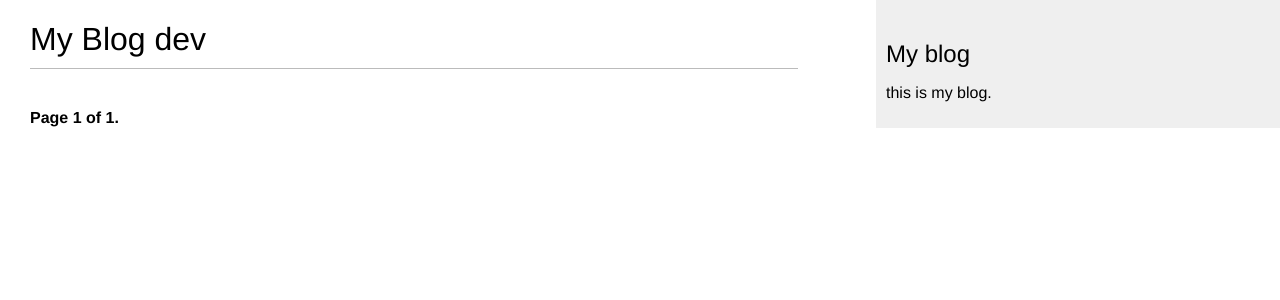
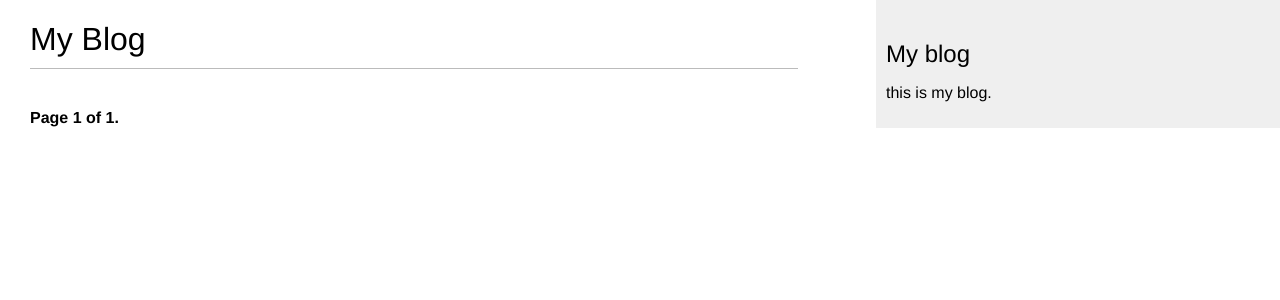
Before and after one commit to likelion-backend-6th/DjangoProject_AnJuHyeon, a Django app: page /blog/list/ in a window 1280 px wide. Shown: the top 300 px of the page. Run offline with Django 4.2, Linux system fonts and the light colour scheme; data that the repository does not hold is empty.

Commit message:
시스템 환경변수 삭제

```diff
--- a/blog/templates/blog/post/list.html
+++ b/blog/templates/blog/post/list.html
@@ -1,7 +1,7 @@
 {% extends 'blog/base.html' %}
 {% block title %}My Blog{% endblock title %}
 {% block content %}
-    <h1>My Blog {{ stage }}</h1>
+    <h1>My Blog</h1>
     {% for post in posts %}
         <h2>
             <a href="{{ post.get_absolute_url }}">
--- a/blog/views.py
+++ b/blog/views.py
@@ -1,5 +1,3 @@
-import os
-
 from django.core.mail import send_mail
 from django.core.paginator import Paginator, PageNotAnInteger, EmptyPage
 from django.shortcuts import render, get_object_or_404
@@ -18,7 +16,6 @@ class PostListView(ListView):
 
 # Create your views here.
 def post_list(request):
-    stage = os.getenv('STAGE', 'dev')
     per_page = request.GET.get('per_page', 3)
     page_number = request.GET.get('page', 1)
     post_list = Post.published.all()
@@ -29,7 +26,7 @@ def post_list(request):
         posts = paginator.page(1)
     except EmptyPage:
         posts = paginator.page(paginator.num_pages)
-    return render(request, 'blog/post/list.html', {'posts': posts, 'stage': stage})
+    return render(request, 'blog/post/list.html', {'posts': posts})
 
 
 def post_detail(request, year, month, day, post):
```
